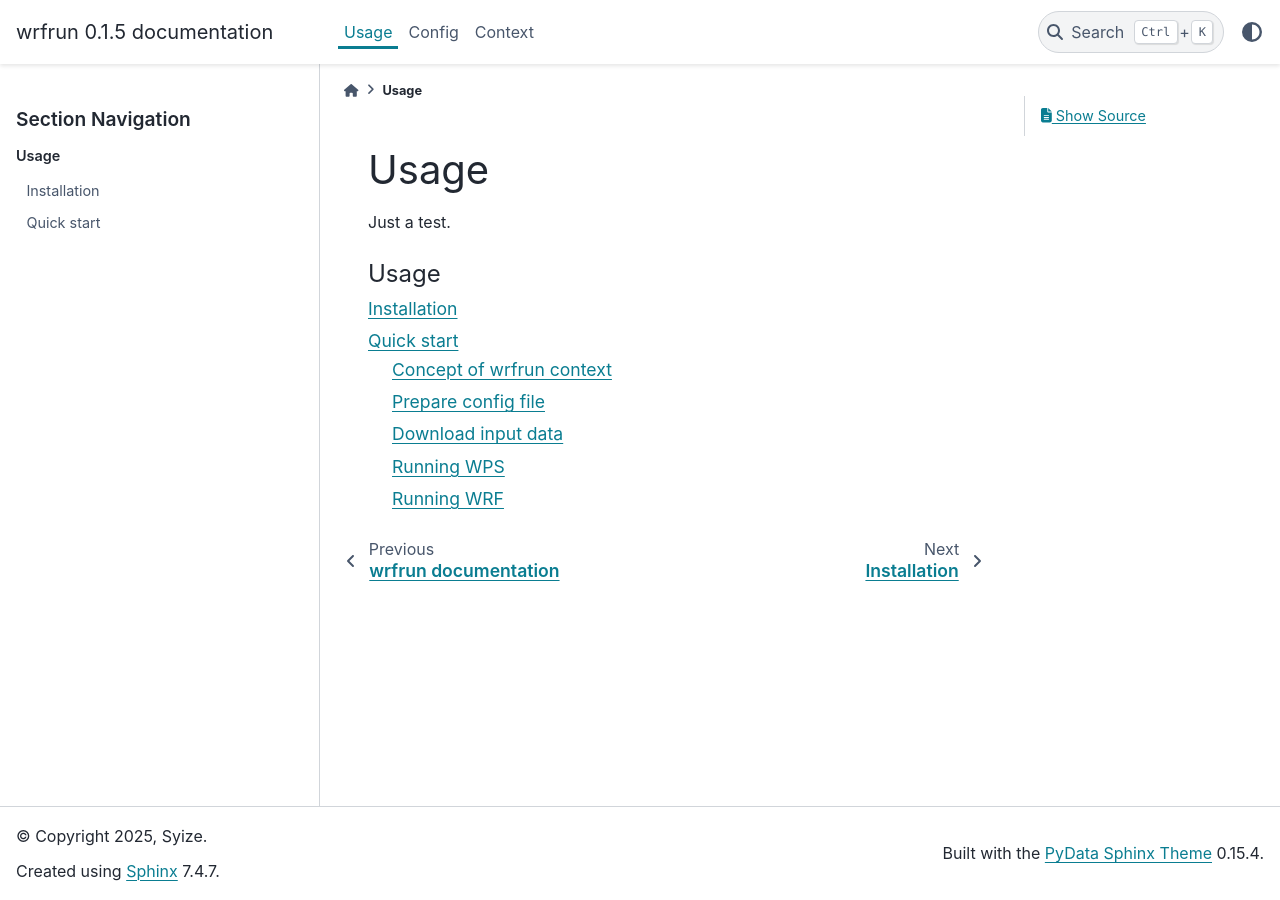
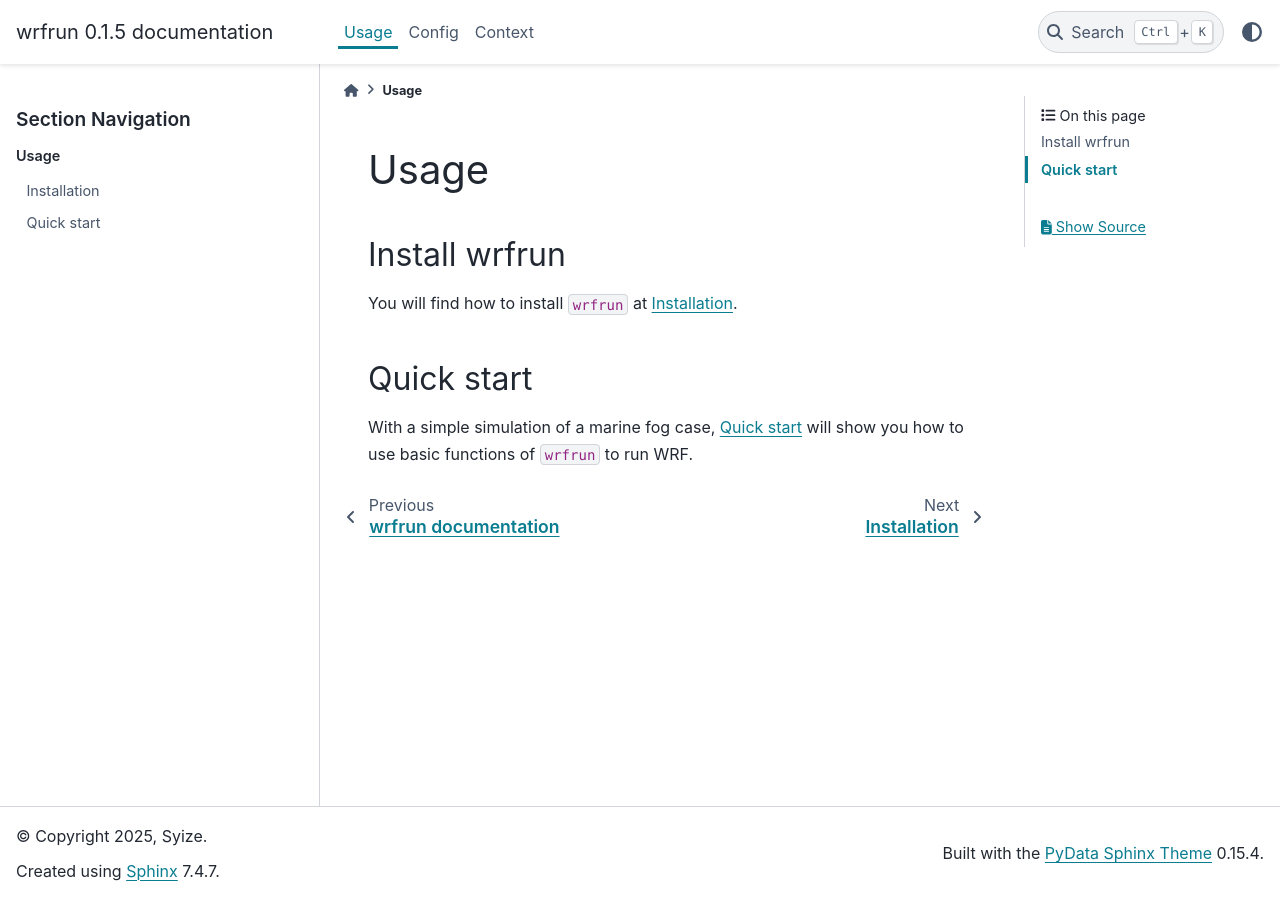
Before and after one commit to wrfrun/wrfrun, a Sphinx documentation site: the page built from docs/source/usage/index.rst, in a window 1280 px wide. Built offline with Sphinx 7.4.7 and the PyData theme 0.15.4, drawn with Linux system fonts in a browser that asks for light colours.

Commit message:
change log
Changes:

    docs/*: Update docs.

```diff
--- a/docs/source/usage/index.rst
+++ b/docs/source/usage/index.rst
@@ -1,11 +1,20 @@
 Usage
 #####
 
-Just a test.
+Install wrfrun
+**************
+
+You will find how to install ``wrfrun`` at :doc:`installation`.
+
+Quick start
+***********
+
+With a simple simulation of a marine fog case, :doc:`quick_start` will show you how to use basic functions of ``wrfrun`` to run WRF.
 
 .. toctree::
    :maxdepth: 2
    :caption: Usage
+   :hidden:
 
    installation
    quick_start
--- a/docs/source/usage/installation.rst
+++ b/docs/source/usage/installation.rst
@@ -1,10 +1,7 @@
 Installation
 ############
 
-.. warning::
-   One of ``wrfrun``'s dependency libraries, ``seafog``, has not yet been uploaded to PyPI. ``wrfrun``'s extension ``wrfrun.extension.goos_sst`` uses the function from it to download sea surface temperature data from GOOS.
-
-You can install ``wrfrun`` using ``pip``
+You can install ``wrfrun`` using ``pip``.
 
 .. code-block:: bash
 
```
